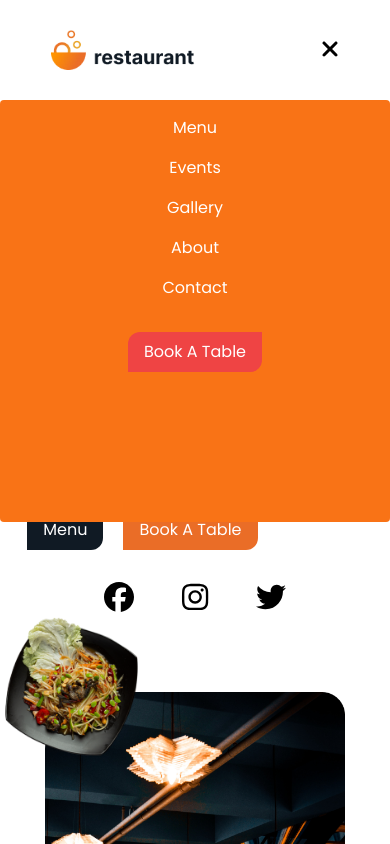
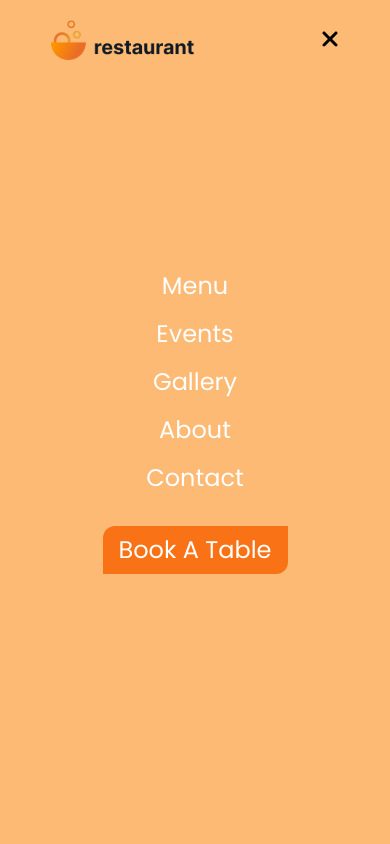
Before and after one commit to yassine5551/Restaurant_v1, a React (Vite) app: page / in a window 390 px wide. Both pictures are taken after a click on the button 328 px from the left and 50 px from the top of the page. Shown: the top 844 px of the page. Built offline with nearby package versions, Linux system fonts and the light colour scheme.

Commit message:
adding animation for navbar mobile

```diff
--- a/src/components/Header.jsx
+++ b/src/components/Header.jsx
@@ -30,8 +30,8 @@ const Header = () => {
   const [isNavOpen, setIsNavOpen] = useState(false);
   return (
     <>
-      <div className="flex  md:flex-row justify-between items-center w-full h-[100px] px-6 ">
-        <div className="flex justify-center items-center">
+      <div className="flex  md:flex-row justify-between items-center w-full h-[80px] px-6 ">
+        <div className="flex justify-center items-center z-[100]">
           <img className="w-36" src={logo} alt="" />
         </div>
         <nav className="hidden md:flex md:text-sm  mt-4">
@@ -46,7 +46,7 @@ const Header = () => {
         <div className="hidden md:flex md:px-2 md:py-2 mt-4">
         <button className='px-4 py-4 rounded-tl-xl rounded-br-xl bg-primary hover:bg-orange-500  text-white '>Book A Table</button>
         </div>
-        <div className="flex items-center md:hidden">
+        <div className="flex items-center md:hidden z-[100]">
           <button onClick={() => setIsNavOpen(!isNavOpen)} className="text-2xl">
             <FontAwesomeIcon icon={isNavOpen ? faTimes : faBars} />
           </button>
@@ -55,23 +55,28 @@ const Header = () => {
 
       {/* Mobile Menu */}
       {isNavOpen && (
-        <div className="md:hidden bg-orange-500 w-full  h-[50%]  py-4 rounded absolute  left-0 z-50">
+        <div className="anim absolute z-10 bg-orange-300 top-0 left-0 flex justify-center items-center  h-full w-full" >
+          <div className={!isNavOpen ? 'anim-closed' : ''}>
           <nav>
-            <ul className="flex flex-col items-center gap-4 text-white">
+            <ul className="flex flex-col items-center gap-4 text-white text-2xl">
               {Links.map((link) => (
                 <li key={link.name} className="cursor-pointer">
                   <a href={link.link}>{link.name}</a>
                 </li>
               ))}
               <li>
-                <button className="mt-4 px-4 py-2 rounded-tl-xl rounded-br-xl bg-red-500 hover:bg-orange-500  text-white ">
+                <button className="mt-4 px-4 py-2 rounded-tl-xl rounded-br-xl bg-orange-500 hover:bg-orange-500  text-white ">
                   Book A Table
                 </button>
               </li>
             </ul>
           </nav>
         </div>
+        </div>
+
       )}
+
+
     </>
   );
 };
--- a/src/index.css
+++ b/src/index.css
@@ -19,3 +19,46 @@ body{
   /* margin-right: 7%;
   margin-left: 7%; */
 }
+
+.anim {
+  /* Define your initial animation when the navigation is opened */
+  animation: circle-in-hesitate 2.5s cubic-bezier(.25, 1, .30, 1) both;
+
+}
+
+.anim-closed {
+  animation: circle-out-hesitate 2.5s cubic-bezier(.25, 1, .30, 1) both;
+
+}
+
+@keyframes circle-in-hesitate {
+  0% {
+    clip-path: circle(0%);
+  }
+  40% {
+    clip-path: circle(40%);
+  }
+  100% {
+    clip-path: circle(125%);
+  }
+}
+
+[transition-style="in:circle:hesitate"] {
+  animation: 2.5s cubic-bezier(.25, 1, .30, 1) circle-in-hesitate both;
+}
+
+@keyframes circle-out-hesitate {
+  0% {
+    clip-path: circle(125%);
+  }
+  40% {
+    clip-path: circle(40%);
+  }
+  100% {
+    clip-path: circle(0%);
+  }
+}
+
+[transition-style="out:circle:hesitate"] {
+  animation: 2.5s cubic-bezier(.25, 1, .30, 1) circle-out-hesitate both;
+}
```
